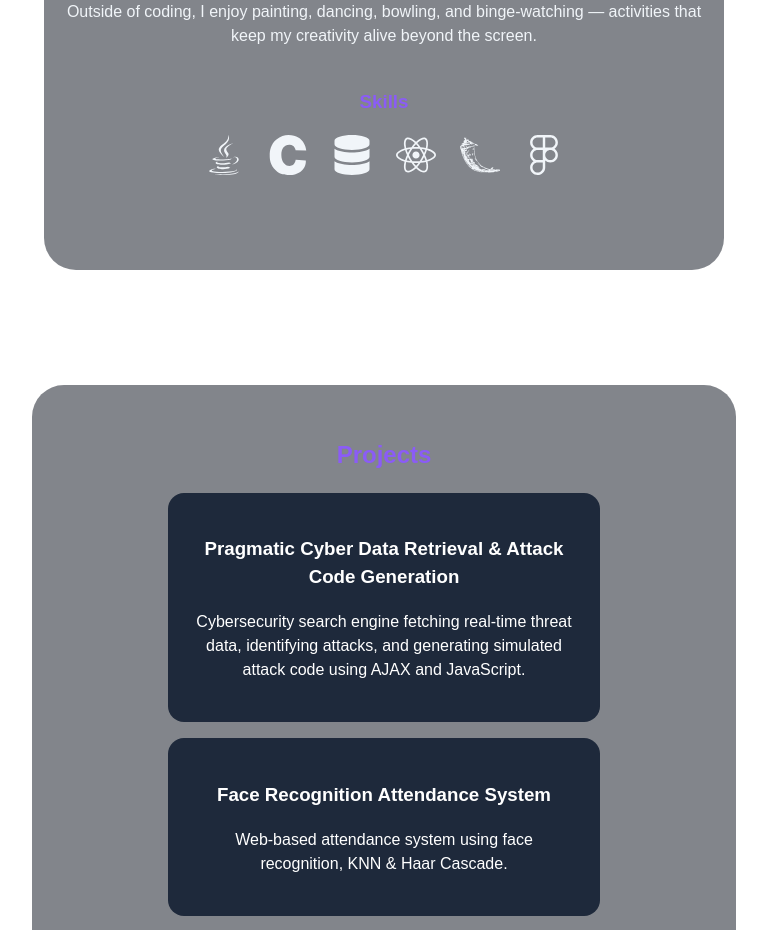
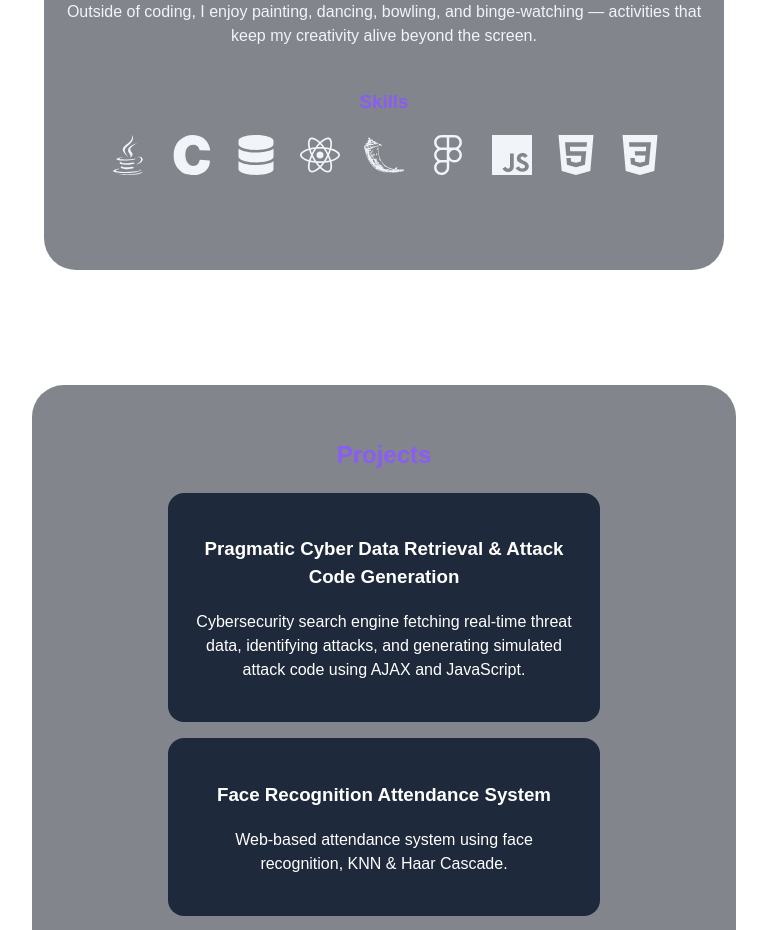
Before and after one commit to deeptiishwar/deepti-ishwar-portfolio, a React (Vite) app: page / in a window 1280 px wide. Shown: the part 1420-2350 px from the top of the page, without its empty margins (256-1023 px from the left). Built offline with nearby package versions, Linux system fonts and the light colour scheme.

Commit message:
Add content in skills section

```diff
--- a/src/sections/About.jsx
+++ b/src/sections/About.jsx
@@ -25,7 +25,7 @@ export default About;
 import React from "react";
 import profile from "../assets/profile.jpg";
 import { FaReact, FaFigma, FaJava, FaDatabase } from "react-icons/fa";
-import { SiFlask, SiC } from "react-icons/si";
+import { SiFlask, SiC, SiJavascript, SiHtml5, SiCss3 } from "react-icons/si";
 
 const About = () => {
   return (
@@ -53,6 +53,9 @@ const About = () => {
           <div title="React"><FaReact className="skill-icon" /></div>
           <div title="Flask"><SiFlask className="skill-icon" /></div>
           <div title="Figma"><FaFigma className="skill-icon" /></div>
+          <div title="JavaScript" role="listitem"><SiJavascript className="skill-icon" /></div>
+  <div title="HTML" role="listitem"><SiHtml5 className="skill-icon" /></div>
+  <div title="CSS" role="listitem"><SiCss3 className="skill-icon" /></div>
         </div>
       </div>
     </section>
```
